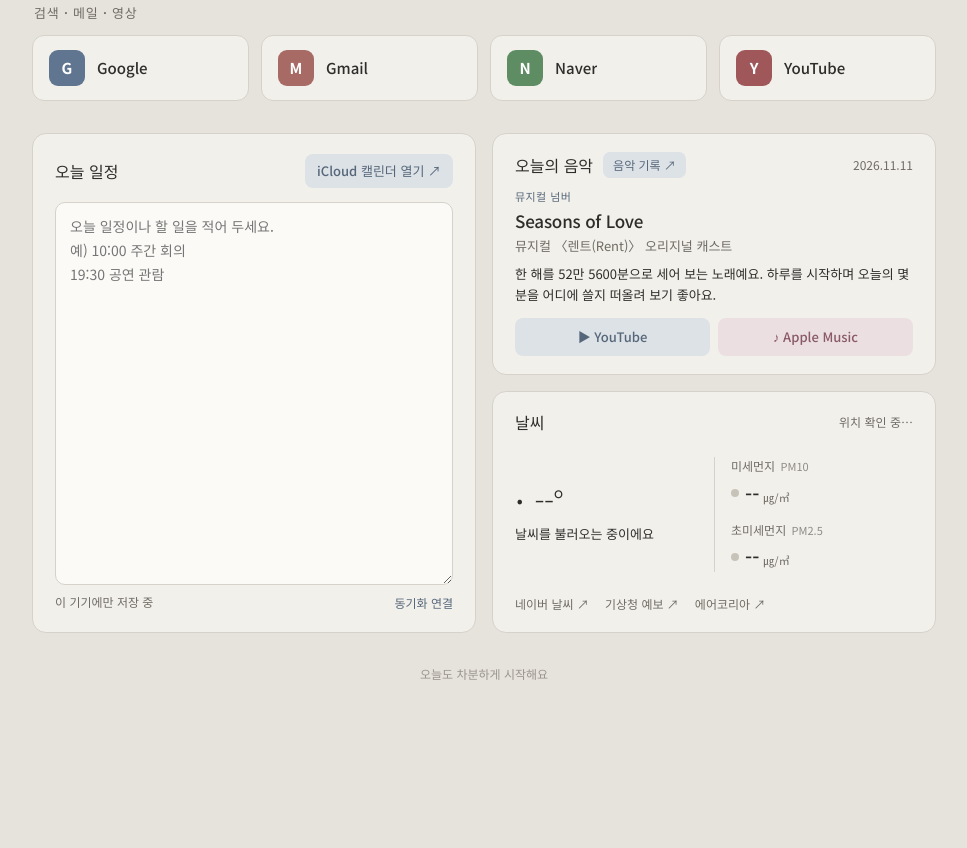
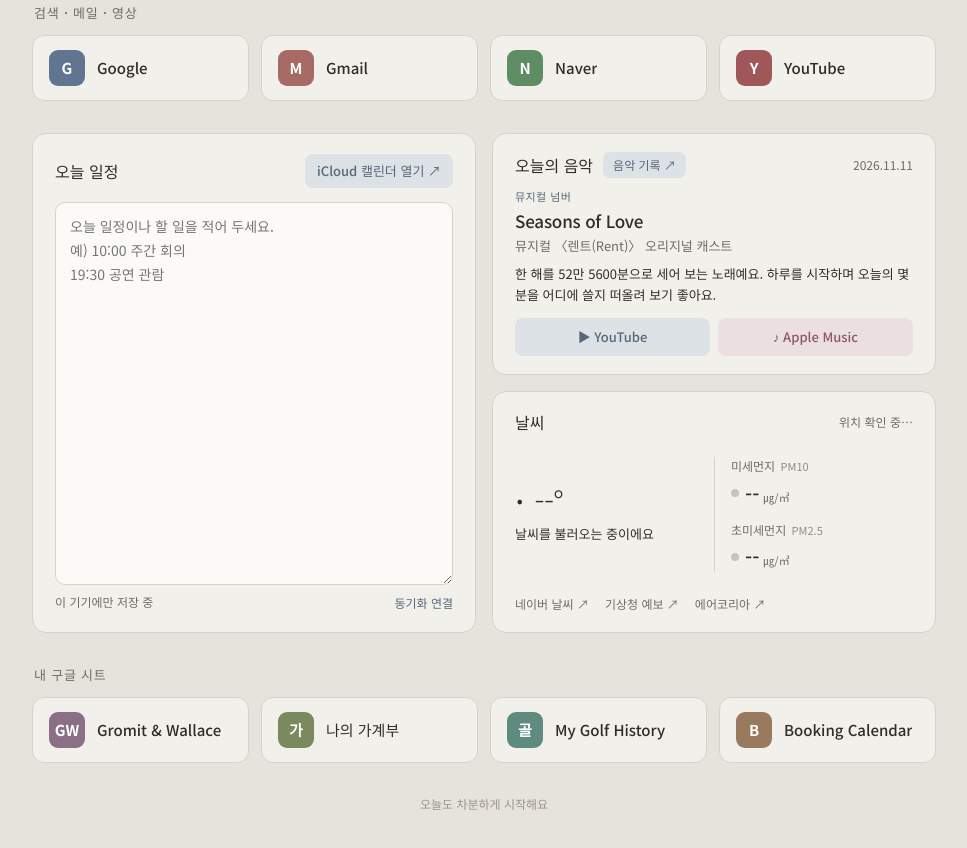
Before and after one commit to seal8792/seal8792.github.io, a plain HTML site: page index.html in a window 1280 px wide. Shown: the part 306-1154 px from the top of the page, without its empty margins (156-1123 px from the left). Before the commit the page ends 1053 px from the top, so only its background shows below. Drawn offline with Linux system fonts and the light colour scheme; no server answers.

Commit message:
Add files via upload

```diff
--- a/index.html
+++ b/index.html
@@ -50,6 +50,7 @@
   }
   .badge img{width:100%;height:100%;object-fit:cover;display:block}
   .badge.custom{background:transparent !important}
+  .sheets-sec{margin-top:32px}
   .badge.emoji{font-size:22px;font-weight:400}
   .name{font-size:15px;font-weight:500;white-space:nowrap;overflow:hidden;text-overflow:ellipsis;min-width:0}
   body.editing .link{border-style:dashed;border-color:var(--accent);cursor:pointer}
@@ -268,6 +269,16 @@
           <a href="https://www.airkorea.or.kr/web/" target="_blank" rel="noopener noreferrer">에어코리아 ↗</a>
         </div>
       </div>
+    </div>
+  </section>
+
+  <section class="sheets-sec">
+    <h2>내 구글 시트</h2>
+    <div class="links">
+      <a class="link" data-key="gromit" href="https://docs.google.com/spreadsheets/d/19w5kMmRGNym1S68h3igX_ox5McAxeMcYPOYQzRI33Tc/edit" target="_blank" rel="noopener noreferrer"><span class="badge" data-bg="#8A6F86" data-letter="GW"></span><span class="name">Gromit &amp; Wallace</span></a>
+      <a class="link" data-key="budget" href="https://docs.google.com/spreadsheets/d/1kqmaJlUDrlw0Kw6UAumJFU-27UYvRn-BiYmr83j-E-c/edit" target="_blank" rel="noopener noreferrer"><span class="badge" data-bg="#7A8A5E" data-letter="가"></span><span class="name">나의 가계부</span></a>
+      <a class="link" data-key="golf" href="https://docs.google.com/spreadsheets/d/1rSFx032S9H6ibTEiv8TzxW3qCPcw42zaNqepnpjUKOs/edit" target="_blank" rel="noopener noreferrer"><span class="badge" data-bg="#5E8A80" data-letter="골"></span><span class="name">My Golf History</span></a>
+      <a class="link" data-key="booking" href="https://docs.google.com/spreadsheets/d/1dCB7-3qv0VllrUZga7nM_sNcJ-2W7rnfWSmYna0uNXk/edit" target="_blank" rel="noopener noreferrer"><span class="badge" data-bg="#9A7A5E" data-letter="B"></span><span class="name">Booking Calendar</span></a>
     </div>
   </section>
 
```
